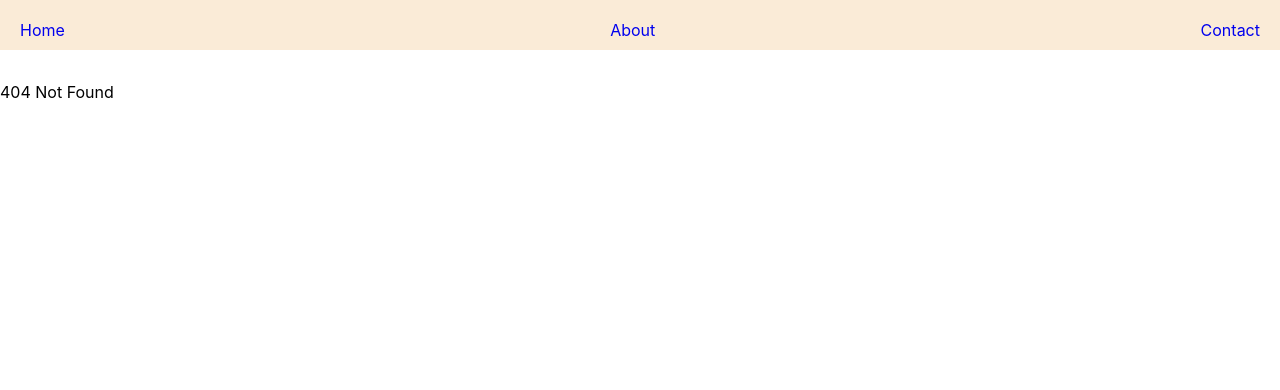
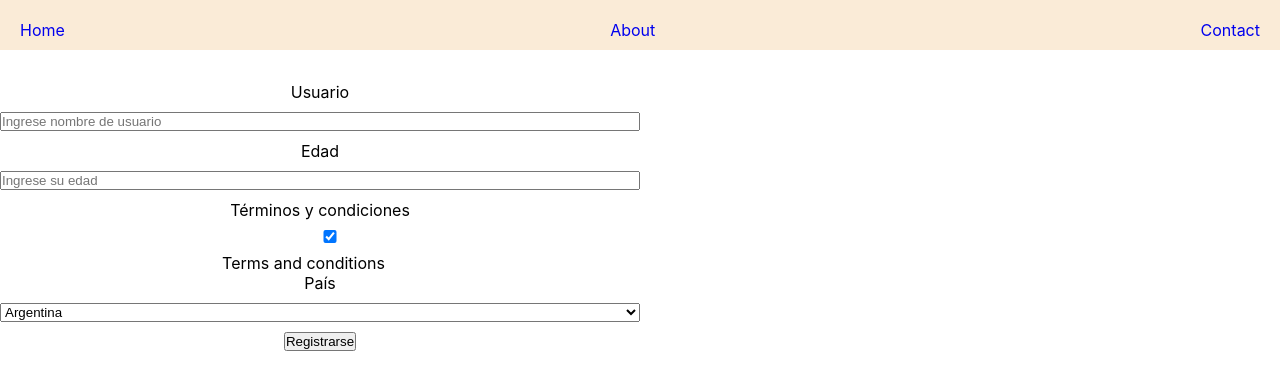
Before and after one commit to gastonestevez/demo-routing, a React (Create React App) app: page /register in a window 1280 px wide. Before the commit this address had no page. Shown: the top 390 px of the page. Built offline with nearby package versions, Linux system fonts and the light colour scheme.

Commit message:
forms and routing

```diff
--- a/src/App.jsx
+++ b/src/App.jsx
@@ -6,6 +6,7 @@ import Contact from "./pages/Contact"
 import NotFound from "./components/NotFound/NotFound"
 import Navbar from "./components/Navbar/Navbar"
 import Product from "./pages/Product"
+import Register from "./pages/Register"
 
 function App() {
     return (
@@ -25,6 +26,9 @@ function App() {
                     <Route exact path="/product/:id">
                         <Product />
                     </Route>
+                    <Route exact path="/register">
+                        <Register />
+                    </Route>
 
                     <Route path="*">
                         <NotFound />
--- /dev/null
+++ b/src/components/ProductCard/ProductCard.jsx
@@ -0,0 +1,19 @@
+import React, { Component } from "react"
+
+export default class ProductCard extends Component {
+    render() {
+        const { product } = this.props
+        const { image, title, category, description, price } = product
+        return (
+            <>
+                <div>
+                    <img src={image} alt="productPic" />
+                    <h4>{title}</h4>
+                    <h5>{category}</h5>
+                    <p>{description}</p>
+                    <p>$ {price}</p>
+                </div>
+            </>
+        )
+    }
+}
--- a/src/pages/Home.jsx
+++ b/src/pages/Home.jsx
@@ -1,4 +1,5 @@
 import React, { Component } from "react"
+import { Link } from "react-router-dom"
 
 export default class Home extends Component {
     constructor(props) {
@@ -11,9 +12,9 @@ export default class Home extends Component {
     componentDidMount() {
         fetch("https://fakestoreapi.com/products")
             .then((res) => res.json())
-            .then(data => {
+            .then((data) => {
                 this.setState({
-                    products: data
+                    products: data,
                 })
             })
     }
@@ -23,20 +24,21 @@ export default class Home extends Component {
             <>
                 <h1>Home</h1>
                 <div>
-                    {
-                        this.state.products.length ? (
-                            <ul>
-                                {
-                                    this.state.products.map(product => {
-                                        return <li>{product.title}</li>
-                                    })
-                                }
-                            </ul>
-
-                        ) : (
-                            <p>Cargando...</p>
-                        )
-                    }
+                    {this.state.products.length ? (
+                        <ul>
+                            {this.state.products.map((product) => {
+                                return (
+                                    <li key={`${product.id}-${product.category}`}>
+                                        <Link to={`/product/${product.id}`}>
+                                            {product.title}
+                                        </Link>
+                                    </li>
+                                )
+                            })}
+                        </ul>
+                    ) : (
+                        <p>Cargando...</p>
+                    )}
                 </div>
             </>
         )
--- a/src/pages/Product.jsx
+++ b/src/pages/Product.jsx
@@ -1,25 +1,65 @@
 import React, { Component } from "react"
 import { withRouter } from "react-router-dom/cjs/react-router-dom.min"
+import ProductCard from "../components/ProductCard/ProductCard"
 
 class Product extends Component {
-
-    handleOnClickContact(){
-        this.props.history.push('/contact')
+    constructor(props) {
+        super(props)
+        this.state = {
+            product: undefined,
+        }
     }
 
-    handleGoBack(){
+    handleOnClickContact() {
+        this.props.history.push("/contact")
+    }
+
+    handleGoBack() {
         this.props.history.goBack()
     }
 
+    /*
+        Estrategias:
+            - Fetch a un producto en especifico /products/50
+            - Pasar por props a el componente de Product el objeto entero
+            - Pasar el array entero a Redux y en este componente leer el estado.
+    */
+
+    componentDidMount() {
+        if (this.props.match.params.id) {
+            fetch(
+                `https://fakestoreapi.com/products/${this.props.match.params.id}`
+            )
+                .then((res) => res.json())
+                .then((data) => {
+                    this.setState({
+                        product: data,
+                    })
+                })
+        }
+    }
+
     render() {
-        return <>
-            <div>
-            <button onClick={() => this.handleGoBack()}> <strong>{'< '} Back</strong></button>
+        const { product } = this.state
+        return (
+            <>
+                <div>
+                    <button onClick={() => this.handleGoBack()}>
+                        {" "}
+                        <strong>{"< "} Back</strong>
+                    </button>
+                    {product ? (
+                        <ProductCard product={product} />
+                    ) : (
+                        <p>Cargando...</p>
+                    )}
 
-                <p>Usted esta visualizando el producto: {this.props.match.params.id}</p>
-                <button onClick={() => this.handleOnClickContact()}>Go to Contact!</button>
-            </div>
-        </>
+                    <button onClick={() => this.handleOnClickContact()}>
+                        Go to Contact!
+                    </button>
+                </div>
+            </>
+        )
     }
 }
 
--- /dev/null
+++ b/src/pages/Register.css
@@ -0,0 +1,12 @@
+.form-register {
+    display: flex;
+    flex-direction: column;
+    width: 50%;
+    justify-content: center;
+    align-items: center;
+}
+
+.form-register input, select {
+    width: 100%;
+    margin: 10px;
+}
--- /dev/null
+++ b/src/pages/Register.jsx
@@ -0,0 +1,96 @@
+import React, { Component } from "react"
+import './Register.css'
+
+export default class Register extends Component {
+    constructor(props) {
+        super(props)
+        this.state = {
+            toggle: false,
+            username: "",
+            age: "",
+            country: "",
+            terms: true,
+        }
+        this.handleButtonClick = this.handleButtonClick.bind(this)
+        this.handleChange = this.handleChange.bind(this)
+        this.handleOnSubmit = this.handleOnSubmit.bind(this)
+
+    }
+
+    handleButtonClick() {
+        this.setState({
+            toggle: !this.state.toggle,
+        })
+    }
+
+    handleChange(event) {
+        this.setState({
+            [event.target.name]:
+                event.target.type === "checkbox"
+                    ? event.target.checked
+                    : event.target.value,
+        })
+    }
+
+    handleOnSubmit(event) {
+        event.preventDefault()
+        if(!this.state.username) {
+            alert('el campo de usuario esta vacio...')
+        }
+        //si todas las validaciones dan ok ...
+        const { username, age, terms, country } = this.state
+        console.log({
+            username, age , terms, country
+        })
+    }
+
+    render() {
+        return (
+            <>
+                <div >
+                    <form onSubmit={this.handleOnSubmit} action="/" method="post" className="form-register">
+                        <label htmlFor="username">Usuario</label>
+                        <input
+                            type="text"
+                            placeholder="Ingrese nombre de usuario"
+                            name="username"
+                            onChange={this.handleChange}
+                            value={this.state.username}
+                        />
+                        <label htmlFor="age">Edad</label>
+                        <input
+                            type="number"
+                            placeholder="Ingrese su edad"
+                            name="age"
+                            onChange={this.handleChange}
+                            value={this.state.age}
+                        />
+                        <label htmlFor="terms">Términos y condiciones</label>
+                        <label htmlFor="terms">
+                            <input
+                                type="checkbox"
+                                name="terms"
+                                checked={this.state.terms}
+                                onChange={this.handleChange}
+                            />
+                            Terms and conditions
+                        </label>
+                        <label htmlFor="country">País</label>
+                        <select
+                            name="country"
+                            value={this.state.country}
+                            onChange={this.handleChange}
+                        >
+                            <option value="Argentina">Argentina</option>
+                            <option value="Colombia">Colombia</option>
+                            <option value="Peru">Peru</option>
+                        </select>
+                        <button type="submit" onClick={this.handleButtonClick}>
+                            Registrarse
+                        </button>
+                    </form>
+                </div>
+            </>
+        )
+    }
+}
```
